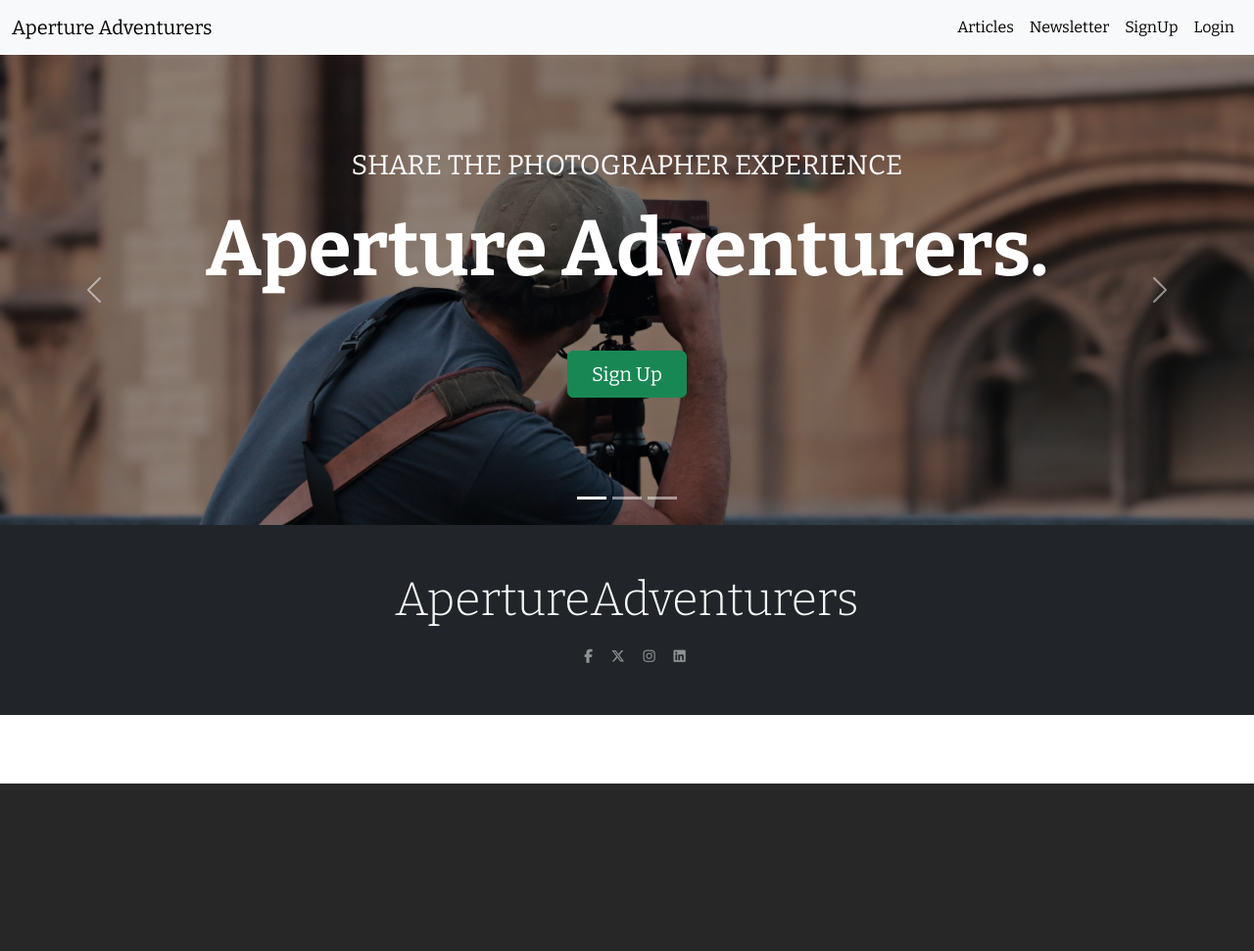
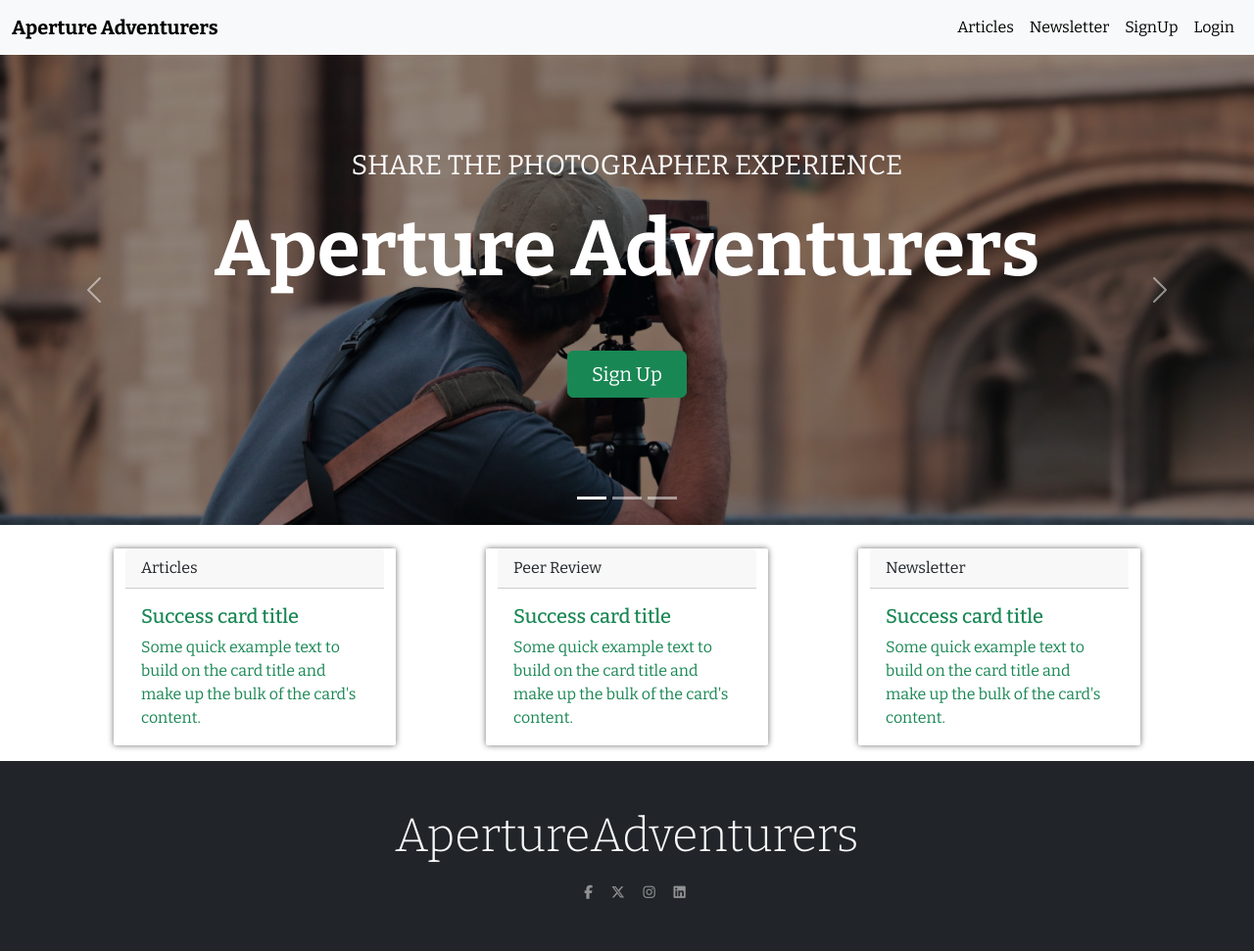
Before and after one commit to shar-nm/lens-whisperer, a Django app: page / in a window 1280 px wide. Shown: the whole page at 98% size. Before the commit the page ends 800 px from the top, so only its background shows below. Run offline with Django 4.2, Linux system fonts and the light colour scheme; some libraries are stand-ins or nearby versions; some web fonts are replaced.

Commit message:
added more content th the home page

```diff
--- a/mainhub/templates/mainhub/main.html
+++ b/mainhub/templates/mainhub/main.html
@@ -18,16 +18,16 @@
       <img src="{% static 'images/man_hero.jpg' %}" class="d-block c-img w-100" alt="...">
       <div class="carousel-caption top-0 mt-4 ">
         <p class="mt-5 fs-3 text-uppercase">Share the photographer experience</p>
-        <h1 class="display-1 fw-bolder text-capitalized">Aperture Adventurers.</h1>
+        <h1 class="display-1 fw-bolder text-capitalized">Aperture Adventurers</h1>
         <button class="btn btn-success px-4 py-2 fs-5 mt-5 ">Sign Up</button>
       </div>
 
     </div>
     <div class="carousel-item c-item">
-      <img src="{% static 'images/lady_hero.jpg' %}" class="d-block c-img w-100" alt="...">
+      <img src="{% static 'images/lady_hero.jpg' %}" class="d-block c-img w-100 " alt="...">
       <div class="carousel-caption top-0 mt-4 ">
         <p class="mt-5 fs-3 text-uppercase">Inspiring Connections Through Photography</p>
-        <h1 class="display-1 fw-bolder text-capitalized">Unique Perspective Insight</h1>
+        <h1 class="display-1 fw-bolder text-capitalized">Unveiling Visual Stories</h1>
         <button class="btn btn-success px-4 py-2 fs-5 mt-5 ">Sign Up</button>
       </div>
 
@@ -36,7 +36,7 @@
       <img src="{% static 'images/sunset.jpg' %}" class="d-block c-img w-100" alt="...">
       <div class="carousel-caption top-0 mt-4 ">
         <p class="mt-5 fs-3 text-uppercase">Every Click, is a Window to the Soul</p>
-        <h1 class="display-1 fw-bolder text-capitalized">camera . frame  shoot</h1>
+        <h1 class="display-1 fw-bolder text-capitalized">camera . frame . shoot</h1>
         <button class="btn btn-success px-4 py-2 fs-5 mt-5 ">Sign Up</button>
       </div>
 
@@ -52,7 +52,35 @@
   </button>
 
 </div>
+<div class="container">
+  <div class="row card-row justify-content-around mt-4">
+      <div class="col-sm-4 card border-success mb-3" style="max-width: 18rem;">
+        <div class="card-header">
+          <a class="nav-link active" aria-current="page" href="{% url 'home' %}">Articles</a>
+        </div>
+        <div class="card-body text-success">
+          <h5 class="card-title">Success card title</h5>
+          <p class="card-text">Some quick example text to build on the card title and make up the bulk of the card's content.</p>
+        </div>
+      </div>
+      <div class="col-sm-4 card border-success mb-3" style="max-width: 18rem;">
+        <div class="card-header">Peer Review</div>
+        <div class="card-body text-success">
+          <h5 class="card-title">Success card title</h5>
+          <p class="card-text">Some quick example text to build on the card title and make up the bulk of the card's content.</p>
+        </div>
+      </div>
+      <div class="col-sm-4 card border-success mb-3" style="max-width: 18rem;">
+        <div class="card-header">Newsletter</div>
+        <div class="card-body text-success">
+          <h5 class="card-title">Success card title</h5>
+          <p class="card-text">Some quick example text to build on the card title and make up the bulk of the card's content.</p>
+        </div>
+      </div>
+  </div>
 
+
+</div>
 
 
 
--- a/static/css/style.css
+++ b/static/css/style.css
@@ -101,11 +101,9 @@ body {
     box-shadow: 0 0 6px rgb(113, 113, 113);
 }
 
-
 .c-item {
     height: 480px;
 }
-
 
 .c-img {
     height: 100%;
--- a/templates/base.html
+++ b/templates/base.html
@@ -33,7 +33,7 @@
 
     <nav class="navbar navbar-expand-md bg-body-tertiary">
         <div class="container-fluid ">
-            <a class="navbar-brand" href="{% url 'mainhub' %}">
+            <a class="navbar-brand fw-bold" href="{% url 'mainhub' %}">
         Aperture Adventurers
               </a>
 
```
